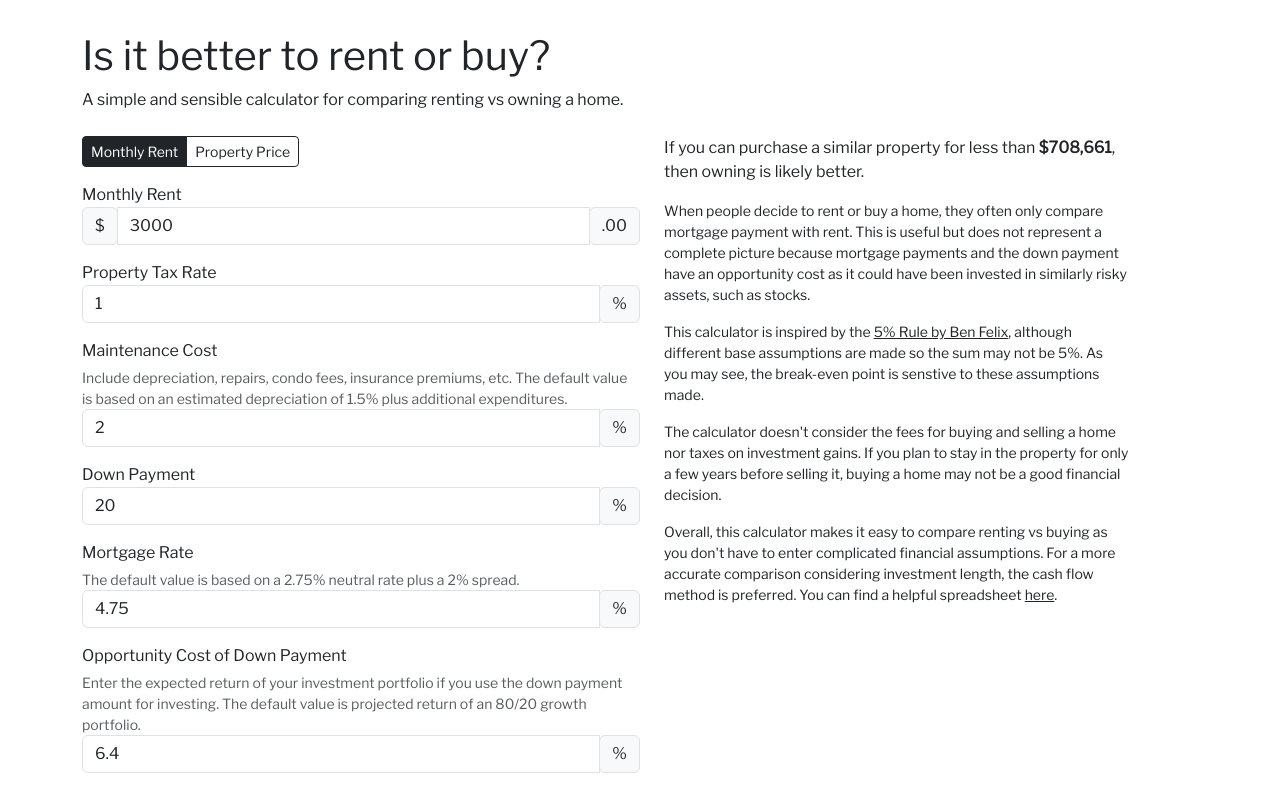
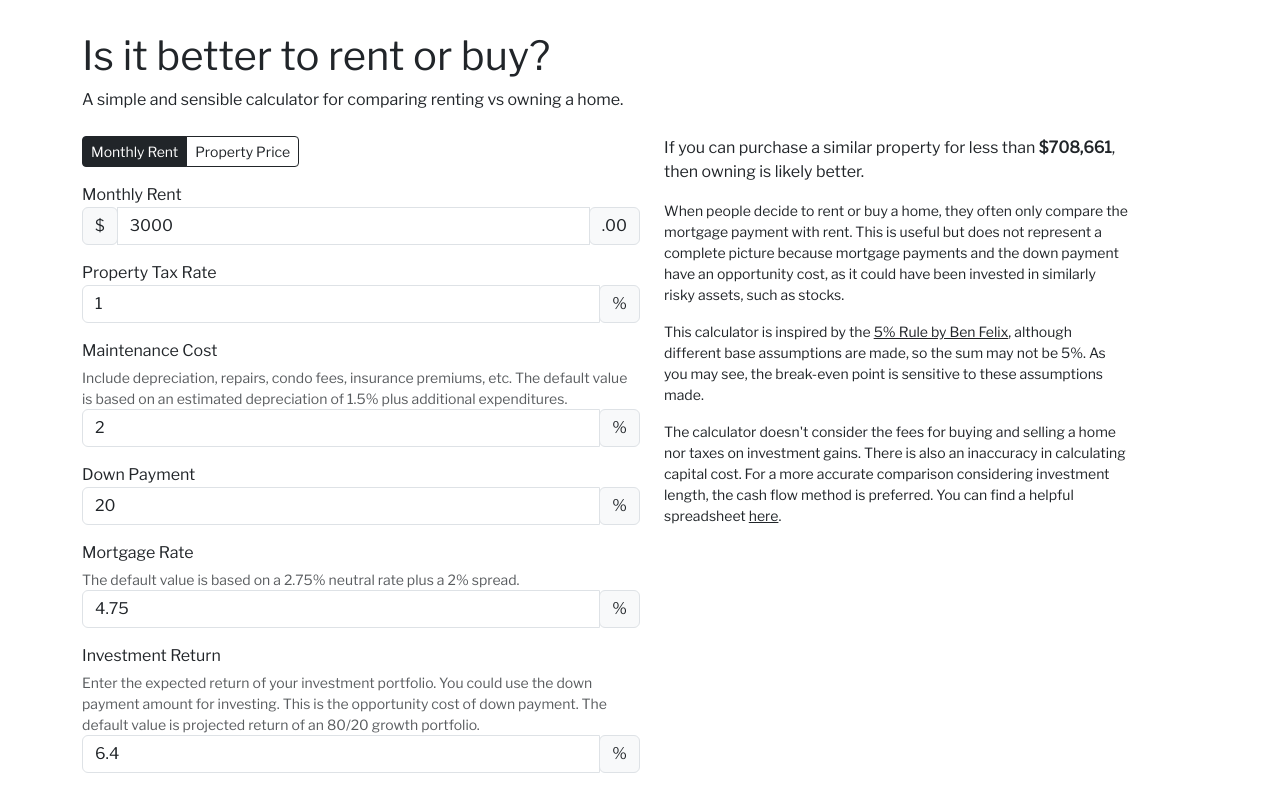
Before and after one commit to low-earth-orbit/rent-vs-buy, a React (Create React App) app: page / in a window 1280 px wide. Shown: the top 792 px of the page. Built offline with nearby package versions, Linux system fonts and the light colour scheme.

Commit message:
Update wording & fix bug in input

```diff
--- a/src/components/Main.jsx
+++ b/src/components/Main.jsx
@@ -25,7 +25,10 @@ const Main = () => {
       });
     } else {
       setUserInput((prevUserInput) => {
-        return { ...prevUserInput, [inputIdentifier]: +newValue }; // + converts string to number
+        return {
+          ...prevUserInput,
+          [inputIdentifier]: newValue ? +newValue : newValue,
+        }; // + converts string to number
       });
     }
   }
@@ -34,12 +37,7 @@ const Main = () => {
     <main className="container">
       <div className="row gx-5">
         <div className="col-6">
-          <div
-            id="start"
-            className="btn-group btn-group-sm"
-            role="group"
-            aria-label="Select an option to start with"
-          >
+          <div id="start" className="btn-group btn-group-sm" role="group">
             <input
               type="radio"
               className="btn-check"
@@ -92,7 +90,6 @@ const Main = () => {
                     }}
                     value={userInput.rent}
                     placeholder="Enter the monthly rent"
-                    aria-label="Enter the amount of monthly rent to the nearest dollar"
                     step="100"
                     required
                   />
@@ -118,7 +115,6 @@ const Main = () => {
                     }}
                     value={userInput.price}
                     placeholder="Enter the property price"
-                    aria-label="Enter the price of the property to the nearest dollar"
                     step="10000"
                   />
                   <div className="input-group-append">
@@ -140,7 +136,6 @@ const Main = () => {
                   }}
                   value={userInput.propertyTax}
                   placeholder="Enter the property tax rate"
-                  aria-label="Enter the property tax rate"
                   step="0.1"
                 />
                 <div className="input-group-append">
@@ -165,8 +160,6 @@ const Main = () => {
                     handleChange("maintenanceCost", event.target.value);
                   }}
                   value={userInput.maintenanceCost}
-                  placeholder="Enter maintenance cost as a percentage of property price"
-                  aria-label="Enter maintenance cost as a percentage of property price"
                   step="0.1"
                 />
                 <div className="input-group-append">
@@ -187,8 +180,6 @@ const Main = () => {
                     handleChange("downPayment", event.target.value);
                   }}
                   value={userInput.downPayment}
-                  placeholder="Enter the percentage of down payment"
-                  aria-label="Enter the percentage of down payment"
                   step="1"
                 />
                 <div className="input-group-append">
@@ -211,8 +202,6 @@ const Main = () => {
                     handleChange("mortgageRate", event.target.value);
                   }}
                   value={userInput.mortgageRate}
-                  placeholder="Enter the mortgage rate"
-                  aria-label="Enter the mortgage rate"
                   step="0.1"
                 />
                 <div className="input-group-append">
@@ -221,13 +210,12 @@ const Main = () => {
               </div>
             </div>
             <div className="form-group">
-              <label htmlFor="opportunityCostOfDownPayment">
-                Opportunity Cost of Down Payment
-              </label>
-              <div id="opportunityCostOfDownPayment" className="form-text">
-                Enter the expected return of your investment portfolio if you
-                use the down payment amount for investing. The default value is
-                projected return of an 80/20 growth portfolio.
+              <label htmlFor="investmentReturn">Investment Return</label>
+              <div id="investmentReturnHelp" className="form-text">
+                Enter the expected return of your investment portfolio. You
+                could use the down payment amount for investing. This is the
+                opportunity cost of down payment. The default value is projected
+                return of an 80/20 growth portfolio.
               </div>
               <div className="input-group mb-3">
                 <input
@@ -238,8 +226,6 @@ const Main = () => {
                     handleChange("investmentReturn", event.target.value);
                   }}
                   value={userInput.investmentReturn}
-                  placeholder="Enter the opportunity cost of down payment"
-                  aria-label="Enter the opportunity cost of down payment"
                   step="0.1"
                 />
                 <div className="input-group-append">
@@ -248,8 +234,8 @@ const Main = () => {
               </div>
             </div>
             <div className="form-group">
-              <label htmlFor="homePriceChange">Home Price Growth</label>
-              <div id="homePriceChange" className="form-text">
+              <label htmlFor="homePriceChange">Home Price Change</label>
+              <div id="homePriceChangeHelp" className="form-text">
                 The default value is 3%, assuming 1% real price change.
               </div>
               <div className="input-group mb-3">
@@ -261,8 +247,6 @@ const Main = () => {
                     handleChange("homePriceChange", event.target.value);
                   }}
                   value={userInput.homePriceChange}
-                  placeholder="Enter the expected growth of home price"
-                  aria-label="Enter the expected growth of home price"
                   step="0.1"
                 />
                 <div className="input-group-append">
--- a/src/components/Result.jsx
+++ b/src/components/Result.jsx
@@ -90,10 +90,10 @@ export default function Result({ userInput }) {
         <small>
           <p>
             When people decide to rent or buy a home, they often only compare
-            mortgage payment with rent. This is useful but does not represent a
-            complete picture because mortgage payments and the down payment have
-            an opportunity cost as it could have been invested in similarly
-            risky assets, such as stocks.
+            the mortgage payment with rent. This is useful but does not
+            represent a complete picture because mortgage payments and the down
+            payment have an opportunity cost, as it could have been invested in
+            similarly risky assets, such as stocks.
           </p>
           <p>
             This calculator is inspired by the{" "}
@@ -106,21 +106,16 @@ export default function Result({ userInput }) {
             >
               5% Rule by Ben Felix
             </a>
-            , although different base assumptions are made so the sum may not be
-            5%. As you may see, the break-even point is senstive to these
+            , although different base assumptions are made, so the sum may not
+            be 5%. As you may see, the break-even point is sensitive to these
             assumptions made.
           </p>
           <p>
             The calculator doesn't consider the fees for buying and selling a
-            home nor taxes on investment gains. If you plan to stay in the
-            property for only a few years before selling it, buying a home may
-            not be a good financial decision.
-          </p>
-          <p>
-            Overall, this calculator makes it easy to compare renting vs buying
-            as you don't have to enter complicated financial assumptions. For a
-            more accurate comparison considering investment length, the cash
-            flow method is preferred. You can find a helpful spreadsheet{" "}
+            home nor taxes on investment gains. There is also an inaccuracy in
+            calculating capital cost. For a more accurate comparison considering
+            investment length, the cash flow method is preferred. You can find a
+            helpful spreadsheet{" "}
             <a
               href="http://www.holypotato.net/?p=1073"
               title="A rent vs buy spreadsheet based on cash flow method"
```
